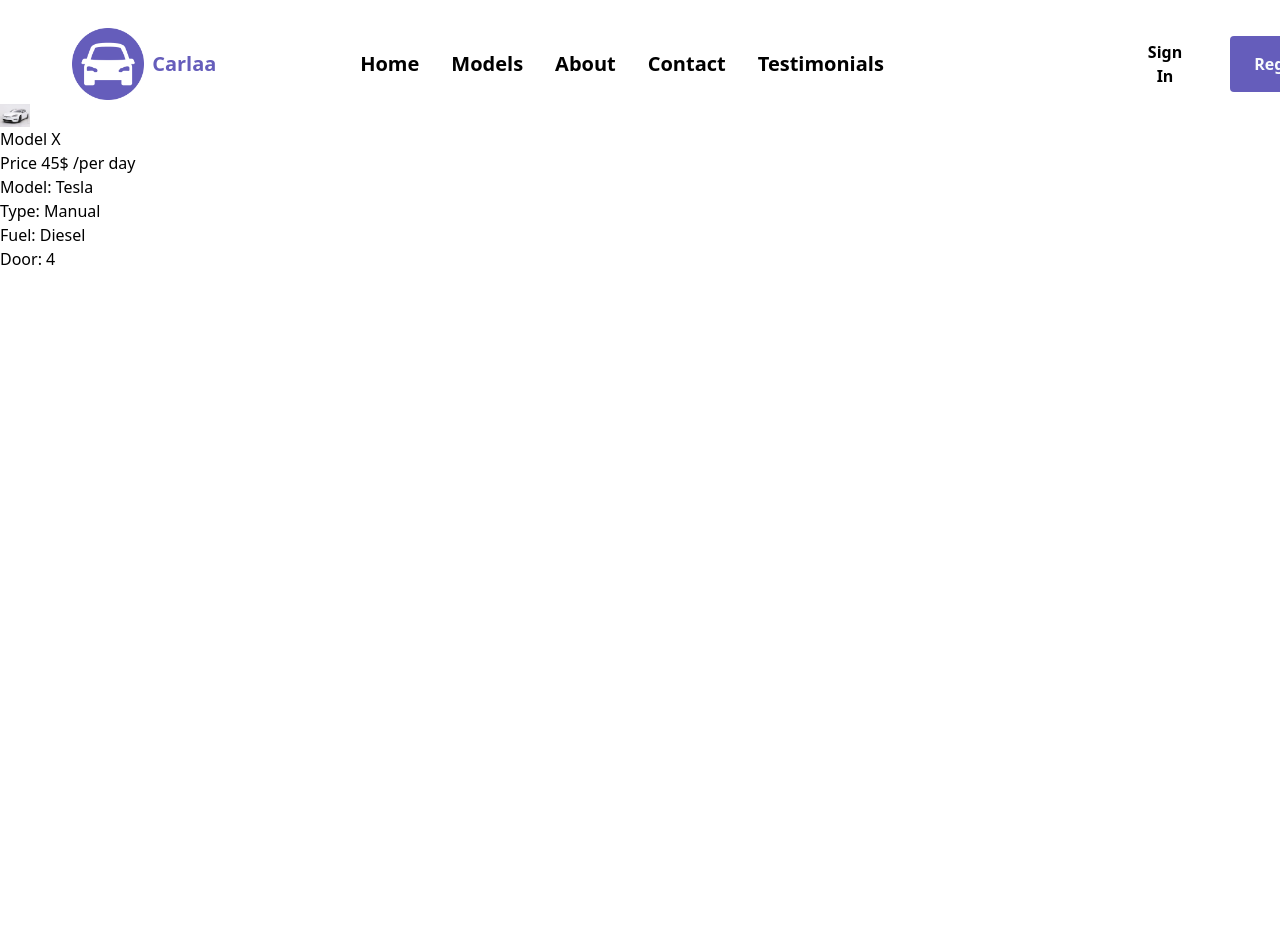
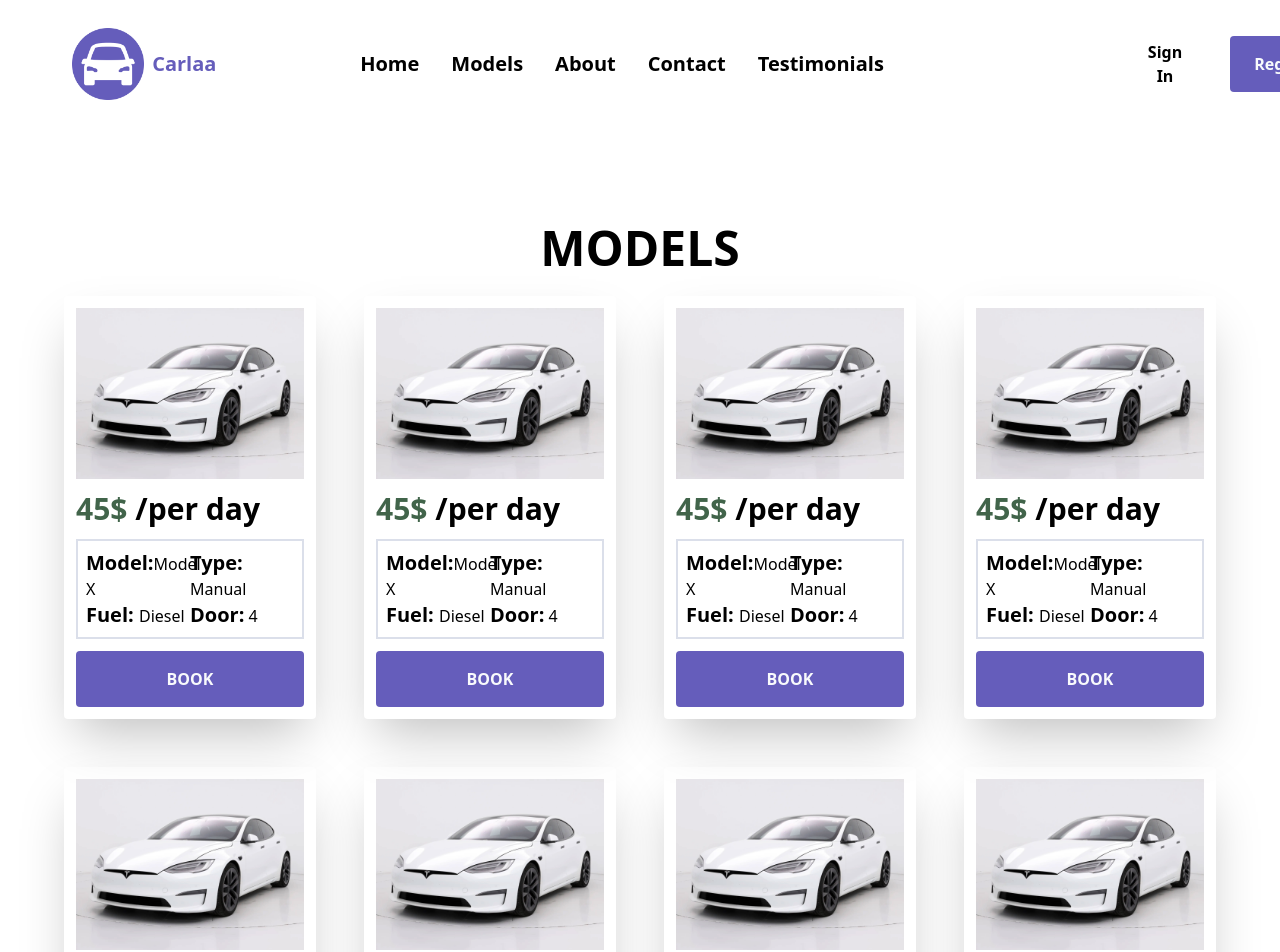
Before and after one commit to ardasumbul1/Car-rental-app, a Next.js app: page /models in a window 1280 px wide. Shown: the top 952 px of the page. Before the commit the page ends 800 px from the top, so only its background shows below. Built offline with nearby package versions, Linux system fonts and the light colour scheme.

Commit message:
Create models page and last changes

```diff
--- a/components/Model.js
+++ b/components/Model.js
@@ -1,20 +1,26 @@
 
 export default function Model(){
     return(
-        <div className="w-[30vh]">
-            <div className="w-[30vh]">
-                <img className="w-[30px]" src="/tesla.jpg" alt="car" />
+        <div className="rounded shadow-2xl shadow-blue  p-3 flex justify-center m-[3vh]">
+            <div className="w-[35vh]">
+                <img  src="/tesla.jpg" alt="car" />
 
+            <div>
+                <div className="pt-3 pb-3">
+                    <p className="text-left text-3xl font-bold"> <span className=" text-[#41644A] ">45$ </span> /per day</p>
+                </div>
+                    <div className="border-2 border-[#DBDFEA] p-2 grid grid-cols-2">
+                    <p><span className="text-xl font-semibold">Model:</span>Model X</p>
+                    <p><span className="text-xl font-semibold">Type: </span> Manual</p>
+                    <p><span className="text-xl font-semibold">Fuel: </span> Diesel</p>
+                    <p><span className="text-xl font-semibold">Door:</span> 4</p>
+                </div>
                 <div>
-                <p>Model X</p>
-                <p>Price 45$ /per day</p>
+                    <button className="bg-[#655DBB] text-slate-50 font-bold pr-[3vh] pl-[3vh] pt-[2vh] pb-[2vh] rounded w-full mt-3" type="button">BOOK</button>
                 </div>
-                <p>Model: Tesla</p>
-                <p>Type: Manual</p>
-                <p>Fuel: Diesel</p>
-                <p>Door: 4</p>
-                </div>
+            </div>
 
+            </div>
         </div>
     )
 }
--- a/pages/about.js
+++ b/pages/about.js
@@ -1,8 +1,23 @@
+import Footer from "../components/footer"
+
 
 export default function About(){
     return(
         <div>
-            <h1>asfklşas</h1>
+            <h1 className="text-5xl font-bold text-center mt-10">ABOUT US</h1>
+            <div className="lg:flex lg:justify-center lg:items-center p-[15vh]">
+                <div className="flex justify-center">
+                    <img className="" src="/team.jpg" alt="" />
+                </div>
+                <div className="ml-10">
+                        <p className="text-3xl font-bold">Carlaa</p>
+                        <p className="mt-5 font-semibold">Setting out with the motto ‘the new generation rent-a-car’ to introduce a new kind of understanding to the car rental sector, Carlaa aims to provide its customers with distinguished services that make the difference.</p>
+                        <p className="mt-10 font-semibold">Founded with 100% of Turkish capital, Carlaa is the only Turkish rent-a-car brand with a global vision. The brand is designed to offer a corporate approach in line with the expectations of its customers who rent for business and for private use, yet the major feature that distinguishes Garenta from any other global and corporate rent-a-car company is its technological infrastructure, one that is developed specifically to ensure the comfort and satisfaction of its customers.</p>
+                        <p className="mt-10 font-semibold">Carlaa provides confidence and support in every step of the rental process, ensures confidence and support at every step. In designing its products and services GARENTA thoroughly considers the expectations of customers and aims at exceeding these by exploiting the technology that customers need in renting a vehicle.</p>
+                </div>
+            </div>
+            <Footer />
         </div>
+
     )
 }
--- a/pages/models.js
+++ b/pages/models.js
@@ -1,9 +1,24 @@
 import Model from "../components/model"
+import Footer from "../components/footer"
 
 export default function Models(){
     return(
         <div>
-            <Model />
+            <div className="p-10 mt-20 ">
+            <h1 className="text-5xl font-bold text-center">MODELS</h1>
+                <div className="grid xl:grid-cols-4 md:grid-cols-3 sm:grid-cols-2">
+                    <Model />
+                    <Model />
+                    <Model />
+                    <Model />
+                    <Model />
+                    <Model />
+                    <Model />
+                    <Model />
+                    <Model />
+                </div>
+            </div>
+            <Footer />
         </div>
     )
 }
```
Also changed, not shown: public/team.jpg (added).
